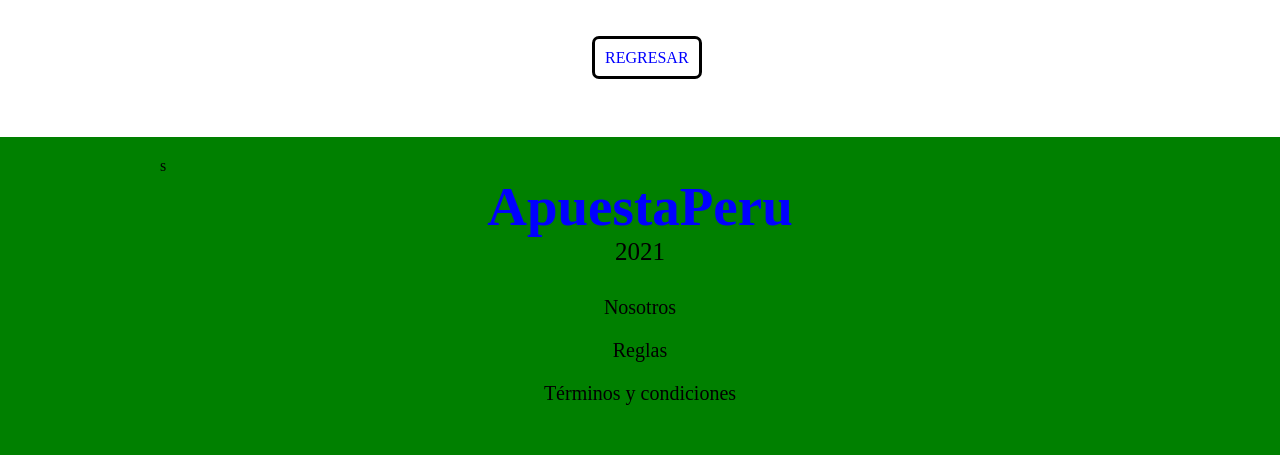
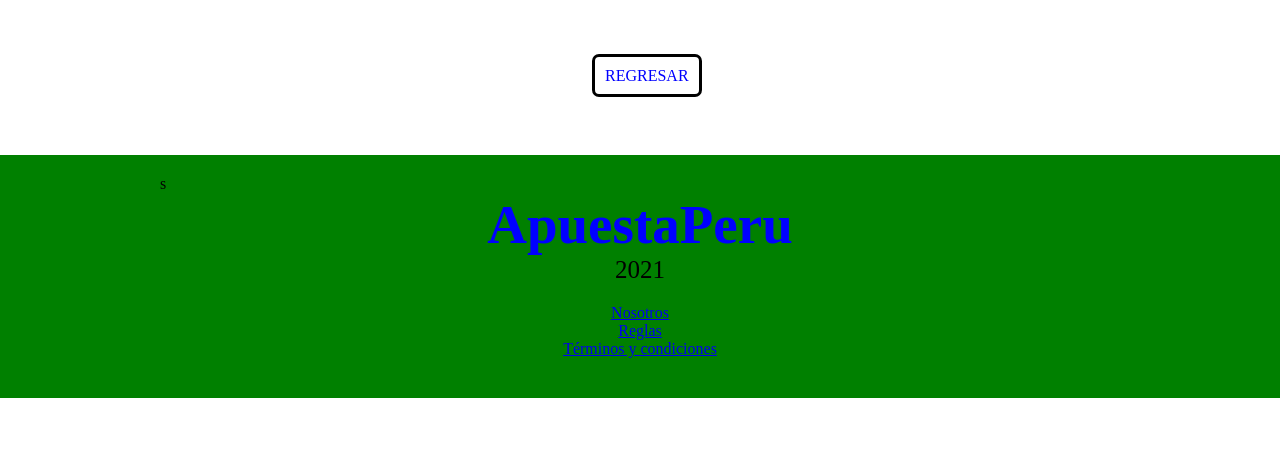
Before and after one commit to CesarBendezu/Proyecto, a website: page nosotros.html in a window 1280 px wide. Shown: the part 439-894 px from the top of the page. After the commit the page ends 837 px from the top, so only its background shows below. Drawn offline with Linux system fonts and the light colour scheme.

Commit message:
commit 7

```diff
--- a/nosotros.html
+++ b/nosotros.html
@@ -32,6 +32,7 @@
                     <img src="" alt="">
                     <h1>Cesar Bendezu Espinoza  </h1>
                     <p>codigo 20171894 </p>
+                    <img src="imagen/foto.png" alt="">
                 </div>
                 <div class="cuadro">
                     <img src="" alt="">
@@ -58,13 +59,13 @@
                 <p>2021</p>
             </div>
             <div class="tyc">
-                <div class="cuad">
+                <div class="Plantilla">
                     <a href="nosotros.html">Nosotros</a>
                 </div>
-                <div class="cuad">
+                <div class="Plantilla">
                     <a href="reglas.html">Reglas</a>
                 </div>
-                <div class="cuad">
+                <div class="Plantilla">
                     <a href="tyc.html">Términos y condiciones</a>
                 </div>
             </div>
```
